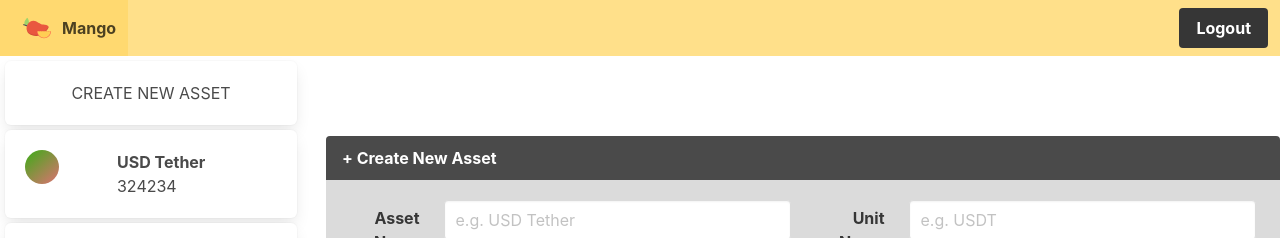
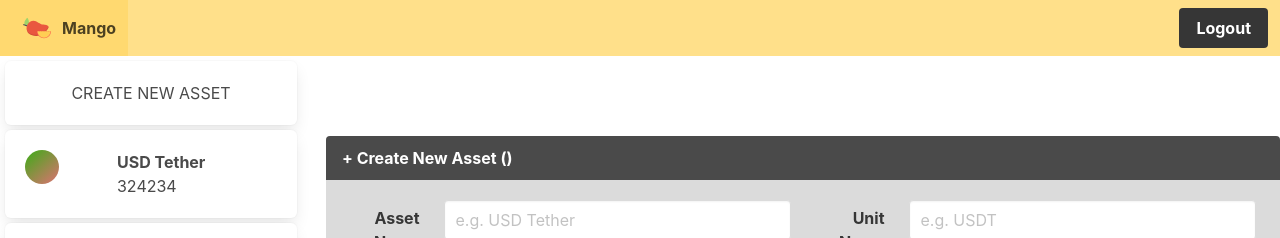
Before and after one commit to MangoDev-io/mango, an Angular app in the folder web/: page /manage in a window 1280 px wide. Shown: the top 238 px of the page. Built offline with nearby package versions, Linux system fonts and the light colour scheme.

Commit message:
token create form skeleton

```diff
--- a/web/src/app/components/token-create/token-create.component.html
+++ b/web/src/app/components/token-create/token-create.component.html
@@ -1,7 +1,7 @@
 <div class="container">
     <article class="message tokenCreate__message">
         <div class="message-header">
-            <p>+ Create New Asset</p>
+            <p>+ Create New Asset ({{ mnemonic }})</p>
         </div>
         <div class="message-body has-background-grey-lighter">
             <div class="columns">
--- a/web/src/app/components/token-create/token-create.component.ts
+++ b/web/src/app/components/token-create/token-create.component.ts
@@ -1,4 +1,4 @@
-import { Component, OnInit } from '@angular/core'
+import { Component, OnInit, Input } from '@angular/core'
 
 @Component({
     selector: 'app-token-create',
@@ -9,6 +9,8 @@ export class TokenCreateComponent implements OnInit {
     public currentAddr =
         'BVMEUTF37WNEQ6GYCZISRFHGLEMOKT5OCPPTTJXVED6JBSXKF6YJJRZRI4'
 
+    @Input()
+    public mnemonic: string
     constructor() {}
 
     ngOnInit(): void {}
--- a/web/src/app/pages/login/login.component.ts
+++ b/web/src/app/pages/login/login.component.ts
@@ -1,30 +1,25 @@
-import { Component, OnInit } from '@angular/core';
-import { Router }       from '@angular/router';
+import { Component, OnInit } from '@angular/core'
+import { Router } from '@angular/router'
+import { StateService } from 'src/app/state.service'
 
 @Component({
     selector: 'app-login',
     templateUrl: './login.component.html',
-  styleUrls: ['./login.component.scss']
+    styleUrls: ['./login.component.scss'],
 })
+export class LoginComponent implements OnInit {
+    public mnemonic: string
 
-export class LoginComponent implements OnInit {
+    constructor(private router: Router, private stateService: StateService) {}
 
-  public mnemonic: string;
-
-  constructor(
-    private router: Router,
-  ) { }
-
-  ngOnInit() {
-  }
+    ngOnInit() {}
 
     loginClickHandler() {
         if (!this.mnemonic) {
-      alert('Please enter the mnemonic');
+            alert('Please enter the mnemonic')
         } else {
-      console.log(this.mnemonic);
-      this.router.navigate(['/manage']);
+            this.stateService.setMnemonic(this.mnemonic)
+            this.router.navigate(['/manage'])
         }
     }
-
 }
--- a/web/src/app/pages/manage/manage.component.html
+++ b/web/src/app/pages/manage/manage.component.html
@@ -10,7 +10,7 @@
         <div class="navbar-end">
             <div class="navbar-item">
                 <div class="buttons">
-                    <a class="button is-dark">
+                    <a class="button is-dark" routerLink="/login">
                         <strong>Logout</strong>
                     </a>
                 </div>
@@ -24,7 +24,10 @@
         </div>
         <div class="column is-three-quarters">
             <app-token-details *ngIf="!showTokenCreate"></app-token-details>
-            <app-token-create *ngIf="showTokenCreate"></app-token-create>
+            <app-token-create
+                [mnemonic]="mnemonic"
+                *ngIf="showTokenCreate"
+            ></app-token-create>
         </div>
     </div>
 </section>
--- a/web/src/app/pages/manage/manage.component.ts
+++ b/web/src/app/pages/manage/manage.component.ts
@@ -1,4 +1,5 @@
 import { Component, OnInit } from '@angular/core'
+import { StateService } from 'src/app/state.service'
 
 @Component({
     selector: 'app-manage',
@@ -8,7 +9,11 @@ import { Component, OnInit } from '@angular/core'
 export class ManageComponent implements OnInit {
     public showTokenCreate = true
 
-    constructor() {}
+    public mnemonic: string
 
-    ngOnInit() {}
+    constructor(private stateService: StateService) {}
+
+    ngOnInit() {
+        this.mnemonic = this.stateService.getMnemonic()
+    }
 }
--- a/web/src/app/state.service.ts
+++ b/web/src/app/state.service.ts
@@ -23,5 +23,15 @@ export class StateService {
 
     public tokenList: Token[] = [this.currToken, this.currToken, this.currToken]
 
+    private mnemonicPhrase: string
+
     constructor() {}
+
+    getMnemonic(): string {
+        return this.mnemonicPhrase
+    }
+
+    setMnemonic(mnemonic: string) {
+        this.mnemonicPhrase = mnemonic
+    }
 }
```
Lines whose indentation alone changed are shown as unchanged.
